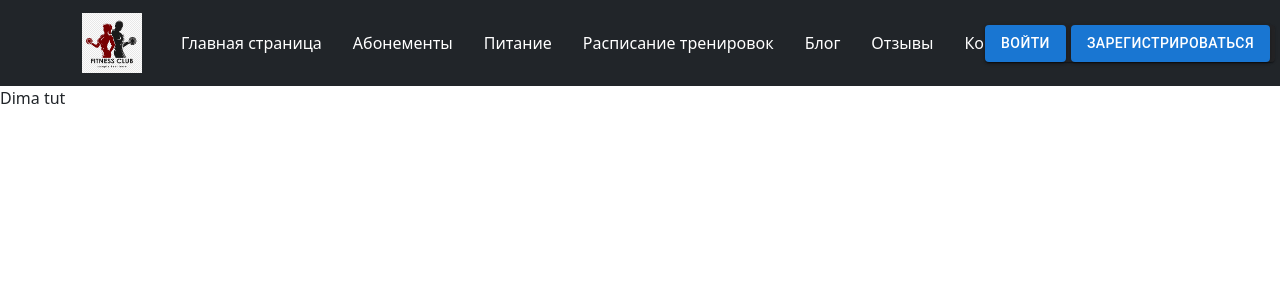
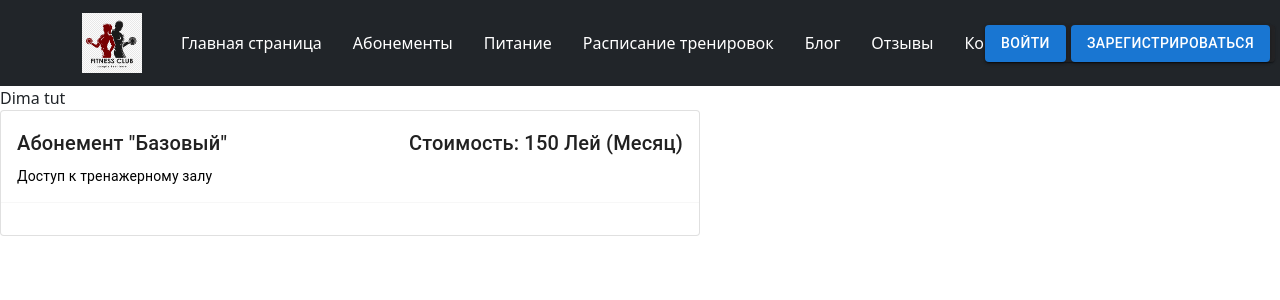
Before and after one commit to DanilMelnic/tweb_labs, a React (Create React App) app: page /abon in a window 1280 px wide. Shown: the top 300 px of the page. Built offline with nearby package versions, Linux system fonts and the light colour scheme.

Commit message:
Components

```diff
--- /dev/null
+++ b/src/Components/Introdevider.tsx
@@ -0,0 +1,29 @@
+import * as React from 'react';
+import Card from '@mui/material/Card';
+import Box from '@mui/material/Box';
+import Stack from '@mui/material/Stack';
+import Divider from '@mui/material/Divider';
+import Typography from '@mui/material/Typography';
+
+export default function IntroDivider() {
+    return (
+        <Card variant="outlined" sx={{ maxWidth: 700 }}>
+            <Box sx={{ p: 2 }}>
+                <Stack direction="row" justifyContent="space-between" alignItems="center">
+                    <Typography gutterBottom variant="h6" component="div">
+                        Абонемент "Базовый"
+                    </Typography>
+                    <Typography gutterBottom variant="h6" component="div">
+                        Стоимость: 150 Лей (Месяц)
+                    </Typography>
+                </Stack>
+                <Typography color="black" variant="body2">
+                    Доступ к тренажерному залу
+                </Typography>
+            </Box>
+            <Divider />
+            <Box sx={{ p: 2 }}>
+            </Box>
+        </Card>
+    );
+}
--- a/src/Pages/Abonement.tsx
+++ b/src/Pages/Abonement.tsx
@@ -1,10 +1,12 @@
 import React, {Component} from 'react';
+import IntroDivider from "../Components/Introdevider";
 
 class Abonement extends Component {
     render() {
         return (
             <div>
                 Dima tut
+                <IntroDivider/>
             </div>
         );
     }
```
